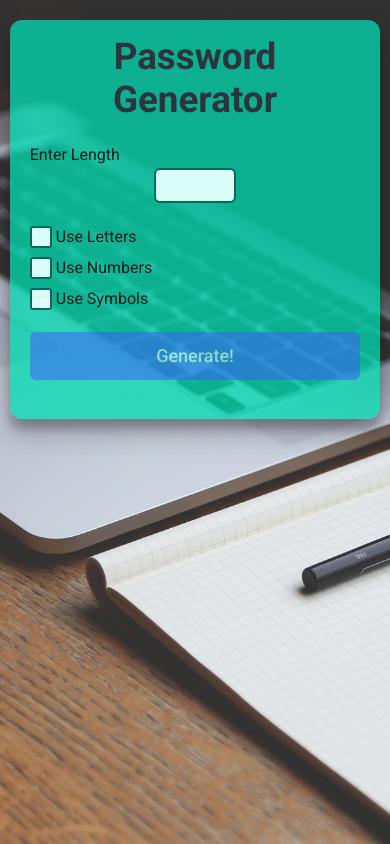
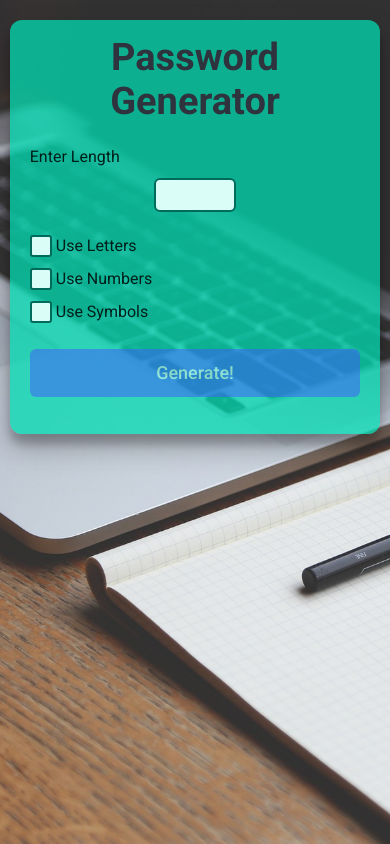
Before and after one commit to piterbud/Password-Generator-App, an Angular app: page / in a window 390 px wide. Built offline with nearby package versions, Linux system fonts and the light colour scheme.

Commit message:
Insert colors and breakpoints scss variables

```diff
--- a/angular.json
+++ b/angular.json
@@ -31,9 +31,10 @@
                 "input": "public"
               }
             ],
-            "styles": [
-              "src/styles.scss"
-            ],
+            "styles": ["src/styles.scss", "public/styles/utils/index.scss"],
+            "stylePreprocessorOptions": {
+              "includePaths": ["src", "public"]
+            },
             "scripts": []
           },
           "configurations": {
@@ -90,9 +91,10 @@
                 "input": "public"
               }
             ],
-            "styles": [
-              "src/styles.scss"
-            ],
+            "styles": ["src/styles.scss", "public/styles/utils/index.scss"],
+            "stylePreprocessorOptions": {
+              "includePaths": ["src", "public"]
+            },
             "scripts": []
           }
         }
--- /dev/null
+++ b/public/styles/utils/_breakpoints.scss
@@ -0,0 +1,15 @@
+$xs-mobile: 396px;
+$s-mobile: 576px;
+$mobile: 768px;
+
+@mixin view-max-portrait($breakpoint) {
+  @media (orientation: portrait) and (max-width: #{$breakpoint - 1px}) {
+    @content;
+  }
+}
+
+@mixin view-max($breakpoint) {
+  @media (max-width: #{$breakpoint - 1px}) {
+    @content;
+  }
+}
--- /dev/null
+++ b/public/styles/utils/_colors.scss
@@ -0,0 +1,19 @@
+$main-bg-color: rgba(0, 219, 178, 0.9);
+$main-bg-color-mobile: rgba(0, 219, 178, 0.75);
+$main-box-shadow: rgba(0, 0, 0, 0.25) 0px 14px 28px,
+  rgba(0, 0, 0, 0.22) 0px 10px 10px;
+$main-font-color: #001f1a;
+$title-font-color: #2e333d;
+$main-input-color: rgb(0, 107, 91);
+$main-input-bg-color: #dafef7;
+$main-input-outline-color: #4258ff;
+$checkbox-symbol-color: #ebfbf8;
+$g-button-bg-color: #4258ff;
+$g-button-bg-color-hover: #2941fc;
+$g-button-bg-color-action: #102afa;
+$c-button-color: #4258ff;
+$c-button-color-hover: #2941fc;
+$c-button-color-action: #00d1b2;
+$g-button-font-color: #ffffff;
+$password-input-border-color: #4258ff;
+$password-input-bg-color: #ffffff;
--- /dev/null
+++ b/public/styles/utils/index.scss
@@ -0,0 +1,4 @@
+@forward "./colors";
+@forward "./mixins";
+@forward "./keyframes";
+@forward "./breakpoints";
--- a/src/app/app.component.html
+++ b/src/app/app.component.html
@@ -1,6 +1,5 @@
 <div class="container">
-  <div
-    class="main-box column is-gapless is-one-third-fullhd is-two-fifths-widescreen is-half-desktop is-three-fifths-tablet">
+  <div class="main-box">
     <h1 class="main-box__title">Password Generator</h1>
 
     <div class="input-password-length main-box__input">
@@ -52,7 +51,8 @@
         </button>
       </div>
 
-      <input class="input-password" [class.input-password--copied]="passwordIsCopied()" [value]="password()" readonly />
+      <input class="input-password password-box__input" [class.input-password--copied]="passwordIsCopied()"
+        [value]="password()" readonly />
     </div>
     }
   </div>
--- a/src/app/app.component.scss
+++ b/src/app/app.component.scss
@@ -1,3 +1,5 @@
+@use "styles/utils" as *;
+
 .container {
   display: flex;
   flex-direction: column;
@@ -6,61 +8,69 @@
 
 .main-box {
   width: 95%;
-  max-width: 520px;
-  margin: 65px 0 20px;
-  padding: 25px 30px;
+  max-width: 52rem;
+  margin: 6.5rem 0 2rem;
+  padding: 2.8rem 3rem;
   border: none;
   border-radius: 12px;
-  background-color: rgba(0, 219, 178, 0.9);
-  color: #001f1a;
-  box-shadow: rgba(0, 0, 0, 0.25) 0px 14px 28px,
-    rgba(0, 0, 0, 0.22) 0px 10px 10px;
+  background-color: $main-bg-color;
+  color: $main-font-color;
+  box-shadow: $main-box-shadow;
   &__title {
-    color: #2e333d;
-    font-size: 2.3rem;
+    color: $title-font-color;
+    font-size: 3.8rem;
     font-weight: bold;
     text-align: center;
   }
 }
 
-@media (max-width: 767px) {
+@include view-max($mobile) {
   .main-box {
-    margin: 20px 0 20px;
-    padding: 15px 20px;
-    background-color: rgba(0, 219, 178, 0.75);
+    margin: 2rem 0 2rem;
+    padding: 1.5rem 2rem;
+    background-color: $main-bg-color-mobile;
   }
 }
 
 .input-password-length {
-  margin: 24px 0;
+  margin: 2.4rem 0;
+  &__name {
+    user-select: none;
+  }
   &__box {
     display: flex;
     justify-content: center;
+    margin: 1.2rem 0;
   }
   &__input {
     width: 25%;
-    margin-top: 4px;
     padding: 6px 8px;
-    border: 2px solid rgb(0, 107, 91);
+    border: 2px solid $main-input-color;
     border-radius: 6px;
-    outline-color: #4258ff;
-    background-color: #dafef7;
-    color: rgb(0, 107, 91);
+    outline-color: $main-input-outline-color;
+    background-color: $main-input-bg-color;
+    color: $main-input-color;
     font: inherit;
     font-weight: 500;
     text-align: center;
   }
 }
 
+@include view-max-portrait($xs-mobile) {
+  .input-password-length__input {
+    font-size: 1.5rem;
+  }
+}
+
 .checkbox {
   display: block;
-  margin: 12px 0;
+  margin: 1.4rem 0;
   &__input {
     position: absolute;
     opacity: 0;
     pointer-events: none;
     &:checked + .checkbox__name::before {
-      background-color: rgb(0, 107, 91);
+      background-color: $main-input-color;
     }
     &:checked + .checkbox__name::after {
       opacity: 1;
@@ -68,7 +78,7 @@
   }
   &__name {
     position: relative;
-    padding-left: 26px;
+    padding-left: 2.6rem;
     user-select: none;
     cursor: pointer;
     &::before {
@@ -79,8 +89,8 @@
       transform: translateY(-50%);
       width: 18px;
       height: 18px;
-      border: 2px solid rgb(0, 107, 91);
-      background-color: #dafef7;
+      border: 2px solid $main-input-color;
+      background-color: $main-input-bg-color;
       border-radius: 3px;
       transition: background-color 0.1s;
     }
@@ -91,7 +101,7 @@
       left: 7.1px;
       width: 6px;
       height: 12px;
-      border: solid #ebfbf8;
+      border: solid $checkbox-symbol-color;
       border-width: 0 2px 2px 0;
       transform: rotate(45deg);
       opacity: 0;
@@ -102,14 +112,14 @@
 
 .generate-button {
   width: 100%;
-  margin: 12px 0 24px;
+  margin: 1.4rem 0 2.2rem;
   border: none;
   border-radius: 6px;
-  background-color: #4258ff;
-  color: #ffffff;
-  font-size: 18px;
+  background-color: $g-button-bg-color;
+  color: $g-button-font-color;
+  font-size: 1.8rem;
   font-weight: 500;
-  line-height: 48px;
+  line-height: 4.8rem;
   user-select: none;
   transition: all 0.1s ease-out;
   &:disabled {
@@ -118,23 +128,26 @@
     opacity: 0.5;
   }
   &:not(:disabled):hover {
-    background-color: #2941fc;
+    background-color: $g-button-bg-color-hover;
   }
   &:not(:disabled):active {
-    background-color: #102afa;
+    background-color: $g-button-bg-color-action;
   }
 }
 
 .password-box {
-  padding: 12px 20px 20px;
+  padding: 1.2rem 2rem 2rem;
   border: none;
   border-radius: 12px;
-  background-color: #dafef7;
-  color: #001f1a;
+  background-color: $main-input-bg-color;
+  color: $main-font-color;
   &__content {
     display: flex;
     justify-content: space-between;
     align-items: flex-end;
+  }
+  &__name {
+    user-select: none;
   }
 }
 
@@ -142,51 +155,54 @@
   display: flex;
   flex-direction: column;
   align-items: center;
-  width: 2rem;
+  width: 3rem;
   background-color: transparent;
   border: none;
   font: inherit;
-  font-size: 12px;
+  p {
+    font-size: 1.2rem;
+    user-select: none;
+  }
   &--not-copied {
-    color: #4258ff;
+    color: $c-button-color;
     &:hover {
-      color: #2941fc;
+      color: $c-button-color-hover;
       cursor: pointer;
     }
   }
   &--copied {
-    color: #00d1b2;
+    color: $c-button-color-action;
   }
 }
 
 .input-password {
   width: 100%;
-  margin-top: 4px;
+  margin-top: 0.4rem;
   padding: 9px 14px;
-  border: 1px solid #4258ff;
+  border: 1px solid $password-input-border-color;
   border-radius: 6px;
   outline: none;
-  background-color: #ffffff;
-  color: #001f1a;
+  background-color: $password-input-bg-color;
+  color: $main-font-color;
   font-family: "Source Code Pro", serif;
-  font-size: 20px;
+  font-size: 2rem;
   font-weight: bold;
   letter-spacing: 2px;
   text-align: center;
   &--copied {
-    border-color: #00d1b2;
-    color: #00d1b2;
+    border-color: $c-button-color-action;
+    color: $c-button-color-action;
   }
 }
 
-@media (orientation: portrait) and (max-width: 576px) {
+@include view-max-portrait($s-mobile) {
   .input-password {
-    font-size: 18px;
+    font-size: 1.8rem;
   }
 }
 
-@media (orientation: portrait) and (max-width: 396px) {
+@include view-max-portrait($xs-mobile) {
   .input-password {
-    font-size: 15px;
+    font-size: 1.6rem;
   }
 }
--- a/src/styles.scss
+++ b/src/styles.scss
@@ -1,25 +1,28 @@
+@use "styles/utils" as *;
+
 * {
   box-sizing: border-box;
   margin: 0;
   padding: 0;
   font-family: "Roboto", serif;
+  font-size: 1.6rem;
 }
 
-html,
+:root {
+  font-size: 62.5%;
+}
+
 body {
   width: 100%;
-  height: 100%;
-}
-
-html {
-  background-image: url(../public/background.jpg);
+  height: 100vh;
+  background-image: url(../public/img/background.jpg);
   background-size: cover;
   background-repeat: no-repeat;
   background-attachment: fixed;
 }
 
-@media (orientation: portrait) and (max-width: 767px) {
-  html {
-    background-image: url(../public/background-mobile.jpg);
+@include view-max-portrait($mobile) {
+  body {
+    background-image: url(../public/img/background-mobile.jpg);
   }
 }
```
Also changed, not shown: public/styles/utils/_keyframes.scss (added, +9 -0 lines), public/styles/utils/_mixins.scss (added, +28 -0 lines), public/img/background-mobile.jpg (renamed from public/background-mobile.jpg), public/img/background.jpg (renamed from public/background.jpg).
